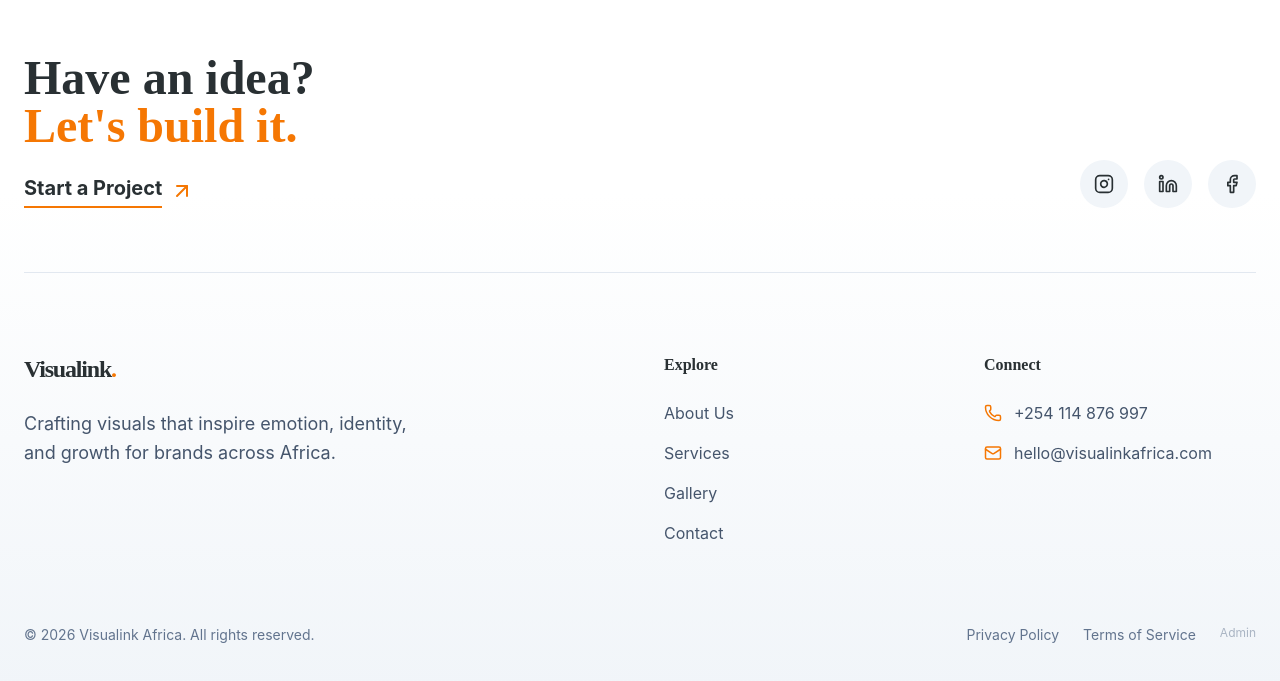
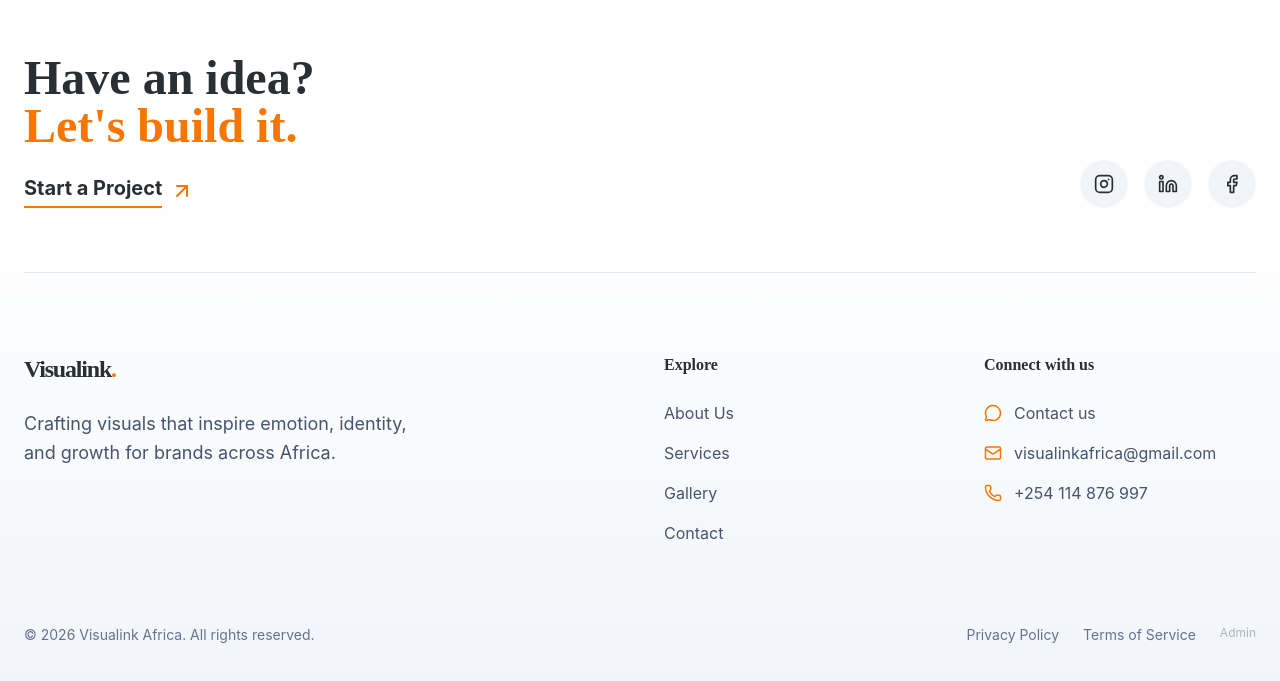
Before and after one commit to zannyke/VISUALIN.AFRICA, a React (Vite) app: page /admin in a window 1280 px wide. Shown: the part 842-1523 px from the top of the page. Built offline with nearby package versions, Linux system fonts and the light colour scheme.

Commit message:
Update Footer contact info with actionable links

```diff
--- a/src/components/Footer.tsx
+++ b/src/components/Footer.tsx
@@ -1,4 +1,4 @@
-import { Mail, Phone, Instagram, Linkedin, Facebook, ArrowUpRight } from 'lucide-react';
+import { Mail, Phone, Instagram, Linkedin, Facebook, ArrowUpRight, MessageCircle } from 'lucide-react';
 import { Link } from 'react-router-dom';
 
 const Footer = () => {
@@ -59,15 +59,25 @@ const Footer = () => {
                     </div>
 
                     <div>
-                        <h4 className="text-charcoal dark:text-white font-bold mb-6">Connect</h4>
+                        <h4 className="text-charcoal dark:text-white font-bold mb-6">Connect with us</h4>
                         <ul className="space-y-4 text-slate-600 dark:text-slate-400">
                             <li className="flex items-center gap-3 group cursor-pointer">
-                                <Phone size={18} className="text-cobalt group-hover:scale-110 transition-transform" />
-                                <span>+254 114 876 997</span>
+                                <Link to="/contact" className="flex items-center gap-3 w-full hover:text-cobalt transition-colors">
+                                    <MessageCircle size={18} className="text-cobalt group-hover:scale-110 transition-transform" />
+                                    <span>Contact us</span>
+                                </Link>
                             </li>
                             <li className="flex items-center gap-3 group cursor-pointer">
-                                <Mail size={18} className="text-cobalt group-hover:scale-110 transition-transform" />
-                                <span>hello@visualinkafrica.com</span>
+                                <a href="mailto:visualinkafrica@gmail.com" className="flex items-center gap-3 w-full hover:text-cobalt transition-colors">
+                                    <Mail size={18} className="text-cobalt group-hover:scale-110 transition-transform" />
+                                    <span>visualinkafrica@gmail.com</span>
+                                </a>
+                            </li>
+                            <li className="flex items-center gap-3 group cursor-pointer">
+                                <a href="tel:+254114876997" className="flex items-center gap-3 w-full hover:text-cobalt transition-colors">
+                                    <Phone size={18} className="text-cobalt group-hover:scale-110 transition-transform" />
+                                    <span>+254 114 876 997</span>
+                                </a>
                             </li>
                         </ul>
                     </div>
```
